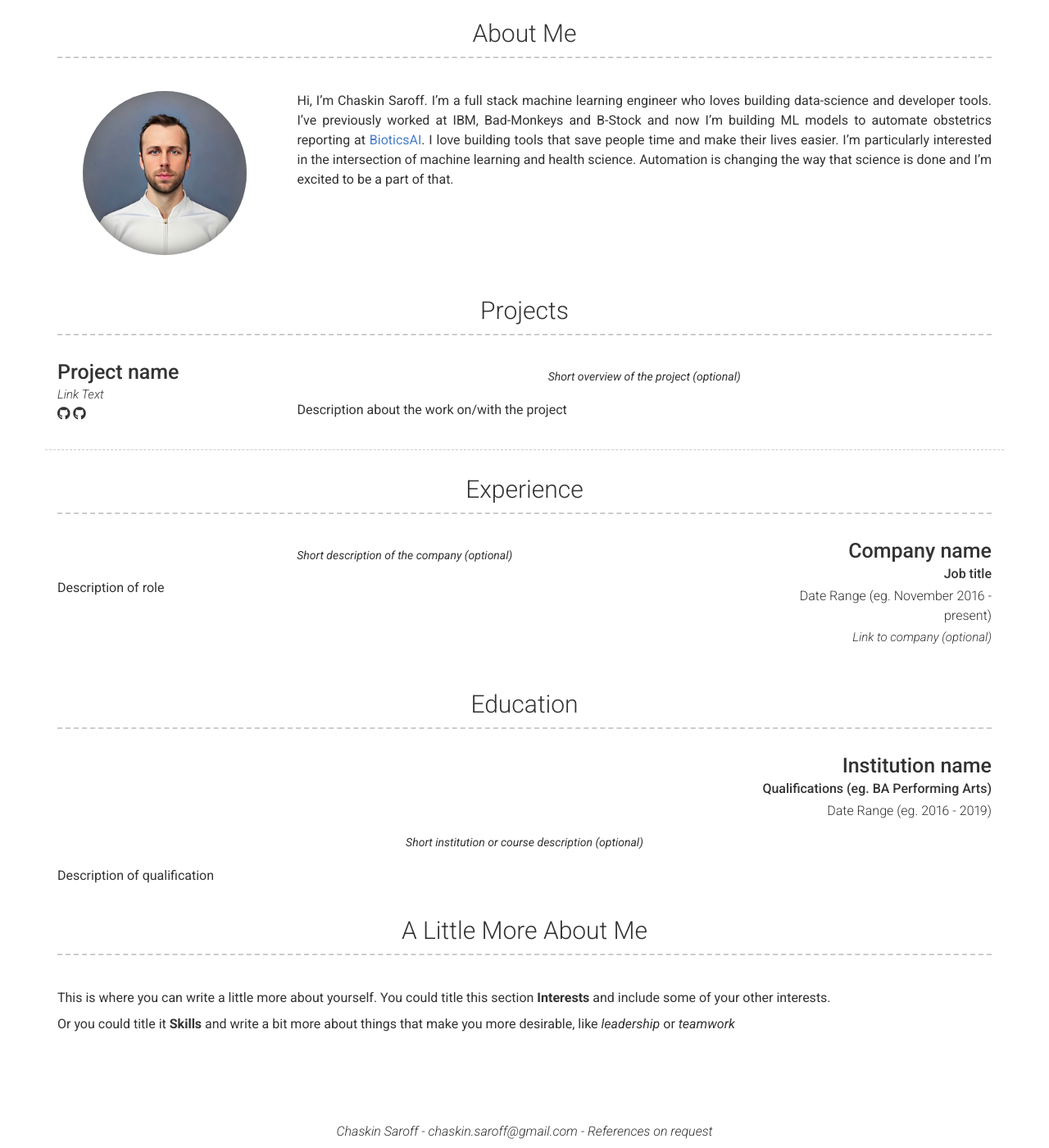
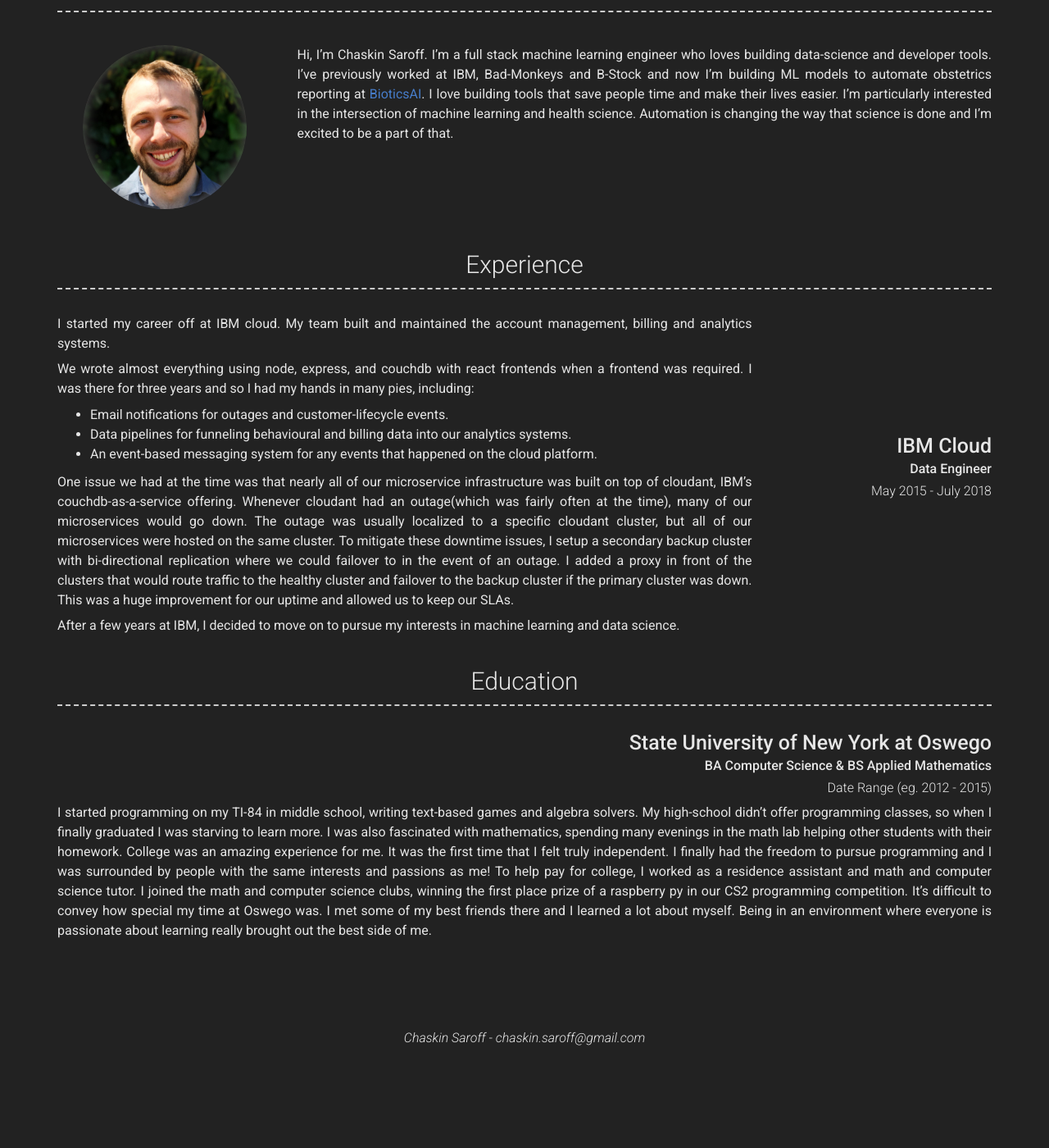
Before and after one commit to csaroff/csaroff.github.io, a Jekyll site: the page built from index.md, in a window 1280 px wide and 1400 px high, scrolled down 224 px. Shown: the whole window at 82% size. Built offline with Jekyll 4.4.1, drawn with Linux system fonts in a browser that asks for light colours; nearby versions of some CDN libraries; after the commit the page ends 1510 px from its top, so only the background shows below that.

Commit message:
Add college and IBM background

```diff
--- a/_config.yml
+++ b/_config.yml
@@ -16,20 +16,20 @@
 # website_title: Web (Website title override)
 
 # Dark Mode (true/false/never)
-darkmode: false
+darkmode: true
 
 # Social links
-twitter_username: jekyllrb
-github_username: chaskinsaroff
+twitter_username: chaskinsaroff
+github_username: csaroff
 stackoverflow_username: "6051733"
 instagram_username: csaroff
 linkedin_username: chaskin-saroff
 
 # Additional icon links
-additional_links:
-  - title: Link name
-    icon: Font Awesome brand icon name (eg. fab fa-twitter) (https://fontawesome.com/icons?d=gallery&s=brands&m=free)
-    url: Link url (eg. https://google.com)
+# additional_links:
+#   - title: Link name
+#     icon: Font Awesome brand icon name (eg. fab fa-twitter) (https://fontawesome.com/icons?d=gallery&s=brands&m=free)
+#     url: Link url (eg. https://google.com)
 # - title: another link
 #   icon: font awesome brand icon name (eg. fab fa-twitter) (https://fontawesome.com/icons?d=gallery&s=brands&m=free)
 #   url: Link url (eg. https://google.com)
@@ -50,59 +50,83 @@
   Automation is changing the way that science is done and I'm excited to be a part of that.
 
 content:
-  - title: Projects # Title for the section
-    layout: list # Type of content section (list/text)
-    content:
-      - layout: left
-        border:
-          weak # Value of `weak` will display a weak border below this item. # Any
-          # other value (or no value) means no border will be displayed
-        title: Project name
-        link: Link to project (eg. sproogen.github.io/modern-resume-theme)(optional)
-        link_text: Link Text
-        additional_links:
-          - title: Github page for project (eg. sproogen/modern-resume-theme)
-            icon: fab fa-github
-            url: Link to project (eg. sproogen.github.io/modern-resume-theme)(optional)
-          - title: Github page for project (eg. sproogen/modern-resume-theme)
-            icon: fab fa-github
-            url: Link to project (eg. sproogen.github.io/modern-resume-theme)(optional)
-        quote: >
-          Short overview of the project (optional)
-        description: | # this will include new lines to allow paragraphs
-          Description about the work on/with the project
+  # - title: Projects # Title for the section
+  #   layout: list # Type of content section (list/text)
+  #   content:
+  #     - layout: left
+  #       border:
+  #         weak # Value of `weak` will display a weak border below this item. # Any
+  #         # other value (or no value) means no border will be displayed
+  #       title: Project name
+  #       link: Link to project (eg. sproogen.github.io/modern-resume-theme)(optional)
+  #       link_text: Link Text
+  #       additional_links:
+  #         - title: Github page for project (eg. sproogen/modern-resume-theme)
+  #           icon: fab fa-github
+  #           url: Link to project (eg. sproogen.github.io/modern-resume-theme)(optional)
+  #         - title: Github page for project (eg. sproogen/modern-resume-theme)
+  #           icon: fab fa-github
+  #           url: Link to project (eg. sproogen.github.io/modern-resume-theme)(optional)
+  #       quote: >
+  #         Short overview of the project (optional)
+  #       description: | # this will include new lines to allow paragraphs
+  #         Description about the work on/with the project
   - title: Experience
     layout: list
     content:
       - layout: right
-        title: Company name
-        sub_title: Job title
-        caption: Date Range (eg. November 2016 - present)
-        link: Link to company (optional)
-        quote: >
-          Short description of the company (optional)
-        description: | # this will include new lines to allow paragraphs
-          Description of role
+        title: IBM Cloud
+        sub_title: Data Engineer
+        caption: May 2015 - July 2018
+        description: |
+          I started my career off at IBM cloud. My team built and maintained the account management, billing and analytics systems.
+
+          We wrote almost everything using node, express, and couchdb with react frontends when a frontend was required.
+          I was there for three years and so I had my hands in many pies, including:
+            - Email notifications for outages and customer-lifecycle events.
+            - Data pipelines for funneling behavioural and billing data into our analytics systems.
+            - An event-based messaging system for any events that happened on the cloud platform.
+
+          One issue we had at the time was that nearly all of our microservice infrastructure was built on top of cloudant, IBM's couchdb-as-a-service offering.
+          Whenever cloudant had an outage(which was fairly often at the time), many of our microservices would go down.
+          The outage was usually localized to a specific cloudant cluster, but all of our microservices were hosted on the same cluster.
+          To mitigate these downtime issues, I setup a secondary backup cluster with bi-directional replication where we could failover to in the event of an outage.
+          I added a proxy in front of the clusters that would route traffic to the healthy cluster and failover to the backup cluster if the primary cluster was down.
+          This was a huge improvement for our uptime and allowed us to keep our SLAs.
+
+          After a few years at IBM, I decided to move on to pursue my interests in machine learning and data science.
+
+      # - layout: right
+      #   title: Bad Monkeys
+      #   sub_title: Machine Learning Engineer
+      #   caption: January 2019 - January 2020
+      #   description: |
+
   - title: Education
     layout: list
     content:
       - layout: top-right
-        title: Institution name
-        sub_title: Qualifications (eg. BA Performing Arts)
-        caption: Date Range (eg. 2016 - 2019)
-        quote: >
-          Short institution or course description (optional)
+        title: State University of New York at Oswego
+        sub_title: BA Computer Science & BS Applied Mathematics
+        caption: Date Range (eg. 2012 - 2015)
+        # quote: >
+        #   Short institution or course description (optional)
         description: | # this will include new lines to allow paragraphs
-          Description of qualification
-  - title: A Little More About Me
-    layout: text
-    content: | # this will include new lines to allow paragraphs
-      This is where you can write a little more about yourself. You could title this section **Interests** and include some of your other interests.
+          I started programming on my TI-84 in middle school, writing text-based games and algebra solvers. My high-school didn't offer programming classes, so when I finally graduated I was starving to learn more.
+          I was also fascinated with mathematics, spending many evenings in the math lab helping other students with their homework.
+          College was an amazing experience for me. It was the first time that I felt truly independent. I finally had the freedom to pursue programming and I was surrounded by people with the same interests and passions as me!
+          To help pay for college, I worked as a residence assistant and math and computer science tutor. I joined the math and computer science clubs, winning the first place prize of a raspberry py in our CS2 programming competition.
+          It's difficult to convey how special my time at Oswego was. I met some of my best friends there and I learned a lot about myself. Being in an environment where everyone is passionate about learning really brought out the best side of me.
 
-      Or you could title it **Skills** and write a bit more about things that make you more desirable, like *leadership* or *teamwork*
+  # - title: A Little More About Me
+  #   layout: text
+  #   content: | # this will include new lines to allow paragraphs
+  #     This is where you can write a little more about yourself. You could title this section **Interests** and include some of your other interests.
+
+  #     Or you could title it **Skills** and write a bit more about things that make you more desirable, like *leadership* or *teamwork*
 
 # Footer
-footer_show_references: true
+footer_show_references: false
 # references_title: References on request (Override references text)
 
 # Build settings
```
Also changed, not shown: images/profile.jpg.
